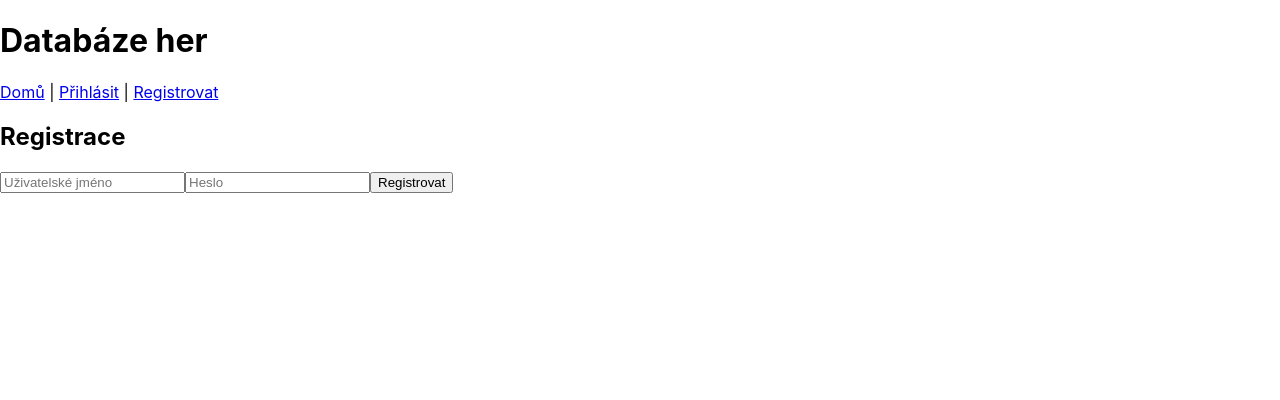
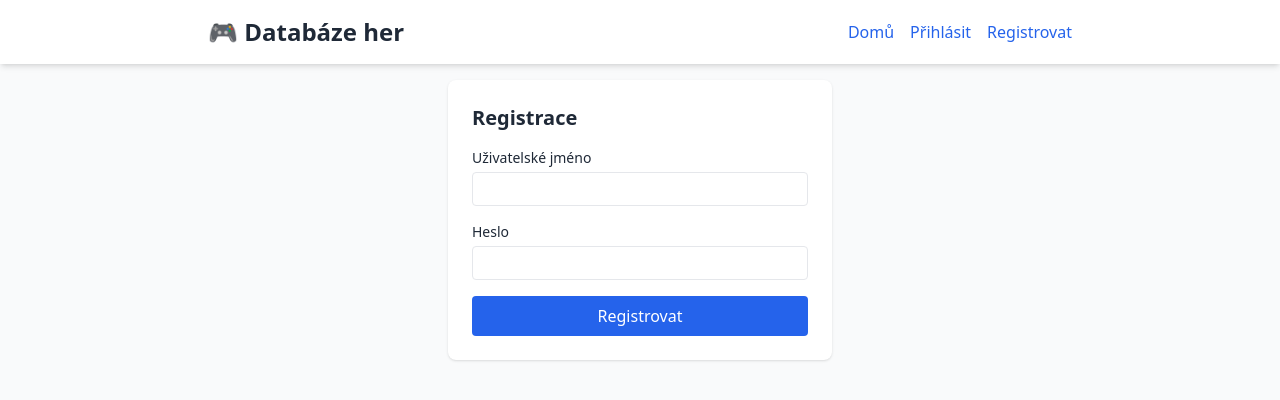
Before and after one commit to LukasZvonicek/SWI_project, a React (Create React App) app in the folder frontend/: page /register in a window 1280 px wide. Shown: the top 400 px of the page. Built offline with nearby package versions, Linux system fonts and the light colour scheme.

Commit message:
tailwind

```diff
--- a/frontend/public/index.html
+++ b/frontend/public/index.html
@@ -1,6 +1,7 @@
 <!DOCTYPE html>
 <html lang="en">
   <head>
+<script src="https://cdn.tailwindcss.com"></script>
     <meta charset="utf-8" />
     <link rel="icon" href="%PUBLIC_URL%/favicon.ico" />
     <meta name="viewport" content="width=device-width, initial-scale=1" />
--- a/frontend/src/App.jsx
+++ b/frontend/src/App.jsx
@@ -10,24 +10,33 @@ function App() {
   const { username, logout } = useContext(AuthContext);
 
   return (
-    <div>
-      <h1>Databáze her</h1>
-
-      <nav>
-        <Link to="/">Domů</Link> |{' '}
+    <div className="min-h-screen bg-gray-50 font-sans text-gray-800">
+      <header className="bg-white shadow-md">
+        <div className="max-w-4xl mx-auto flex items-center justify-between p-4">
+          <h1 className="text-2xl font-bold">🎮 Databáze her</h1>
+          <nav className="flex space-x-4 text-blue-600">
+            <Link to="/" className="hover:underline">Domů</Link>
             {!username ? (
               <>
-            <Link to="/login">Přihlásit</Link> |{' '}
-            <Link to="/register">Registrovat</Link>
+                <Link to="/login" className="hover:underline">Přihlásit</Link>
+                <Link to="/register" className="hover:underline">Registrovat</Link>
               </>
             ) : (
               <>
-            Přihlášen jako <strong>{username}</strong>{' '}
-            <button onClick={logout} style={{ marginLeft: '1em' }}>Odhlásit</button>
+                <span>Přihlášen: <strong>{username}</strong></span>
+                <button
+                  onClick={logout}
+                  className="ml-2 px-3 py-1 bg-red-500 text-white rounded hover:bg-red-600"
+                >
+                  Odhlásit
+                </button>
               </>
             )}
           </nav>
+        </div>
+      </header>
 
+      <main className="max-w-4xl mx-auto p-4">
         <Routes>
           <Route
             path="/"
@@ -40,6 +49,7 @@ function App() {
           <Route path="/login" element={<Login />} />
           <Route path="/register" element={<Register />} />
         </Routes>
+      </main>
     </div>
   );
 }
--- a/frontend/src/components/GameForm.jsx
+++ b/frontend/src/components/GameForm.jsx
@@ -1,6 +1,9 @@
-import React, { useState } from 'react';
+import React, { useState, useContext } from 'react';
+import { AuthContext } from '../auth/AuthContext';
 
 const GameForm = () => {
+  const { username } = useContext(AuthContext);
+
   const [formData, setFormData] = useState({
     title: '',
     genre: 'ACTION',
@@ -8,8 +11,10 @@ const GameForm = () => {
     releaseYear: ''
   });
 
+  if (!username) return null;
+
   const handleChange = e => {
-    setFormData({...formData, [e.target.name]: e.target.value});
+    setFormData({ ...formData, [e.target.name]: e.target.value });
   };
 
   const handleSubmit = e => {
@@ -19,40 +24,76 @@ const GameForm = () => {
       headers: { 'Content-Type': 'application/json' },
       body: JSON.stringify(formData)
     })
-      .then(() => window.location.reload()) // refresh list
+      .then(() => window.location.reload())
       .catch(err => console.error(err));
   };
 
   return (
-    <form onSubmit={handleSubmit}>
-      <h2>Přidat hru</h2>
-      <input name="title" placeholder="Název" onChange={handleChange} required />
-      <select name="genre" onChange={handleChange}>
+    <form onSubmit={handleSubmit} className="bg-white p-4 rounded-lg shadow mb-6">
+      <h2 className="text-lg font-semibold mb-4">Přidat novou hru</h2>
+      <div className="grid grid-cols-1 sm:grid-cols-2 gap-4">
+        <div>
+          <label className="block text-sm mb-1">Název</label>
+          <input
+            name="title"
+            className="w-full border rounded px-2 py-1"
+            onChange={handleChange}
+            required
+          />
+        </div>
+        <div>
+          <label className="block text-sm mb-1">Žánr</label>
+          <select
+            name="genre"
+            className="w-full border rounded px-2 py-1"
+            onChange={handleChange}
+          >
             <option value="ACTION">Akční</option>
             <option value="RPG">RPG</option>
             <option value="STRATEGY">Strategie</option>
-        <option value="ADVENTURE">dobrodružná</option>
+            <option value="ADVENTURE">Dobrodružná</option>
             <option value="SPORTS">Sportovní</option>
-        <option value="SIMALTION">Simulátor</option>
-        <option value="PUZZLE">Hádanka</option>
+            <option value="SIMULATION">Simulace</option>
+            <option value="PUZZLE">Hádanky</option>
             <option value="HORROR">Horor</option>
             <option value="RACING">Závodní</option>
             <option value="FIGHTING">Bojová</option>
-        <option value="PLATFORMER">Platformová</option>
+            <option value="PLATFORMER">Platformer</option>
             <option value="SHOOTER">Střílečka</option>
             <option value="MMO">MMO</option>
-
           </select>
-      <select name="platform" onChange={handleChange}>
+        </div>
+        <div>
+          <label className="block text-sm mb-1">Platforma</label>
+          <select
+            name="platform"
+            className="w-full border rounded px-2 py-1"
+            onChange={handleChange}
+          >
             <option value="PC">PC</option>
             <option value="PLAYSTATION">PlayStation</option>
             <option value="XBOX">Xbox</option>
-        <option value="NINTENDO">Nintendo</option>
-        <option value="MOBILE">Mobilní</option>
-
+            <option value="NINTENTO">Nintendo</option>
+            <option value="MOBILE">Mobil</option>
           </select>
-      <input name="releaseYear" placeholder="Rok vydání" type="number" onChange={handleChange} required />
-      <button type="submit">Přidat</button>
+        </div>
+        <div>
+          <label className="block text-sm mb-1">Rok vydání</label>
+          <input
+            name="releaseYear"
+            type="number"
+            className="w-full border rounded px-2 py-1"
+            onChange={handleChange}
+            required
+          />
+        </div>
+      </div>
+      <button
+        type="submit"
+        className="mt-4 px-4 py-2 bg-blue-600 text-white rounded hover:bg-blue-700"
+      >
+        Přidat hru
+      </button>
     </form>
   );
 };
--- a/frontend/src/components/GameList.jsx
+++ b/frontend/src/components/GameList.jsx
@@ -1,5 +1,4 @@
 import React, { useEffect, useState } from 'react';
-
 
 const GameList = () => {
   const [games, setGames] = useState([]);
@@ -13,14 +12,21 @@ const GameList = () => {
 
   return (
     <div>
-      <h2>Seznam her</h2>
-      <ul>
+      <h2 className="text-xl font-semibold mb-4">Seznam her</h2>
+      <div className="grid grid-cols-1 sm:grid-cols-2 gap-4">
         {games.map(game => (
-          <li key={game.id}>
-            {game.title} ({game.platform}) - {game.genre} [{game.releaseYear}]
-          </li>
+          <div
+            key={game.id}
+            className="bg-white p-4 rounded-lg shadow hover:shadow-lg transition"
+          >
+            <h3 className="text-lg font-bold">{game.title}</h3>
+            <p className="text-sm text-gray-500">
+              {game.genre} &middot; {game.platform}
+            </p>
+            <p className="mt-2">Rok vydání: <span className="font-medium">{game.releaseYear}</span></p>
+          </div>
         ))}
-      </ul>
+      </div>
     </div>
   );
 };
--- a/frontend/src/index.js
+++ b/frontend/src/index.js
@@ -1,9 +1,10 @@
 import React from 'react';
 import ReactDOM from 'react-dom/client';
+import './index.css';
 import App from './App';
 import { BrowserRouter } from 'react-router-dom';
 import { AuthProvider } from './auth/AuthContext';
-import './index.css';
+
 
 
 
--- a/frontend/src/pages/Login.jsx
+++ b/frontend/src/pages/Login.jsx
@@ -6,8 +6,6 @@ const Login = () => {
   const [formData, setFormData] = useState({ username: '', password: '' });
   const { login } = useContext(AuthContext);
   const navigate = useNavigate();
-
-  const handleChange = e => setFormData({ ...formData, [e.target.name]: e.target.value });
 
   const handleSubmit = e => {
     e.preventDefault();
@@ -28,11 +26,26 @@ const Login = () => {
   };
 
   return (
-    <form onSubmit={handleSubmit}>
-      <h2>Přihlášení</h2>
-      <input name="username" placeholder="Uživatelské jméno" onChange={handleChange} required />
-      <input name="password" type="password" placeholder="Heslo" onChange={handleChange} required />
-      <button type="submit">Přihlásit</button>
+    <form onSubmit={handleSubmit} className="max-w-sm mx-auto bg-white p-6 rounded-lg shadow">
+      <h2 className="text-xl font-semibold mb-4">Přihlášení</h2>
+      <label className="block text-sm mb-1">Uživatelské jméno</label>
+      <input
+        name="username"
+        className="w-full border rounded px-2 py-1 mb-4"
+        onChange={e => setFormData({ ...formData, username: e.target.value })}
+        required
+      />
+      <label className="block text-sm mb-1">Heslo</label>
+      <input
+        name="password"
+        type="password"
+        className="w-full border rounded px-2 py-1 mb-4"
+        onChange={e => setFormData({ ...formData, password: e.target.value })}
+        required
+      />
+      <button className="w-full px-4 py-2 bg-green-600 text-white rounded hover:bg-green-700">
+        Přihlásit
+      </button>
     </form>
   );
 };
--- a/frontend/src/pages/Register.jsx
+++ b/frontend/src/pages/Register.jsx
@@ -2,30 +2,39 @@ import React, { useState } from 'react';
 import { useNavigate } from 'react-router-dom';
 
 const Register = () => {
-  const [formData, setFormData] = useState({ username: '', password: '', role: 'USER' });
+  const [formData, setFormData] = useState({ username: '', password: '' });
   const navigate = useNavigate();
-
-  const handleChange = e => setFormData({ ...formData, [e.target.name]: e.target.value });
 
   const handleSubmit = e => {
     e.preventDefault();
     fetch('http://localhost:8080/auth/register', {
       method: 'POST',
       headers: { 'Content-Type': 'application/json' },
-      body: JSON.stringify(formData)
-    })
-      .then(res => {
-        if (res.ok) navigate('/login');
-        else alert('Registrace selhala');
-      });
+      body: JSON.stringify({ ...formData, role: 'USER' })
+    }).then(res => (res.ok ? navigate('/login') : alert('Chyba při registraci')));
   };
 
   return (
-    <form onSubmit={handleSubmit}>
-      <h2>Registrace</h2>
-      <input name="username" placeholder="Uživatelské jméno" onChange={handleChange} required />
-      <input name="password" type="password" placeholder="Heslo" onChange={handleChange} required />
-      <button type="submit">Registrovat</button>
+    <form onSubmit={handleSubmit} className="max-w-sm mx-auto bg-white p-6 rounded-lg shadow">
+      <h2 className="text-xl font-semibold mb-4">Registrace</h2>
+      <label className="block text-sm mb-1">Uživatelské jméno</label>
+      <input
+        name="username"
+        className="w-full border rounded px-2 py-1 mb-4"
+        onChange={e => setFormData({ ...formData, username: e.target.value })}
+        required
+      />
+      <label className="block text-sm mb-1">Heslo</label>
+      <input
+        name="password"
+        type="password"
+        className="w-full border rounded px-2 py-1 mb-4"
+        onChange={e => setFormData({ ...formData, password: e.target.value })}
+        required
+      />
+      <button className="w-full px-4 py-2 bg-blue-600 text-white rounded hover:bg-blue-700">
+        Registrovat
+      </button>
     </form>
   );
 };
```
Lines whose indentation alone changed are shown as unchanged.
